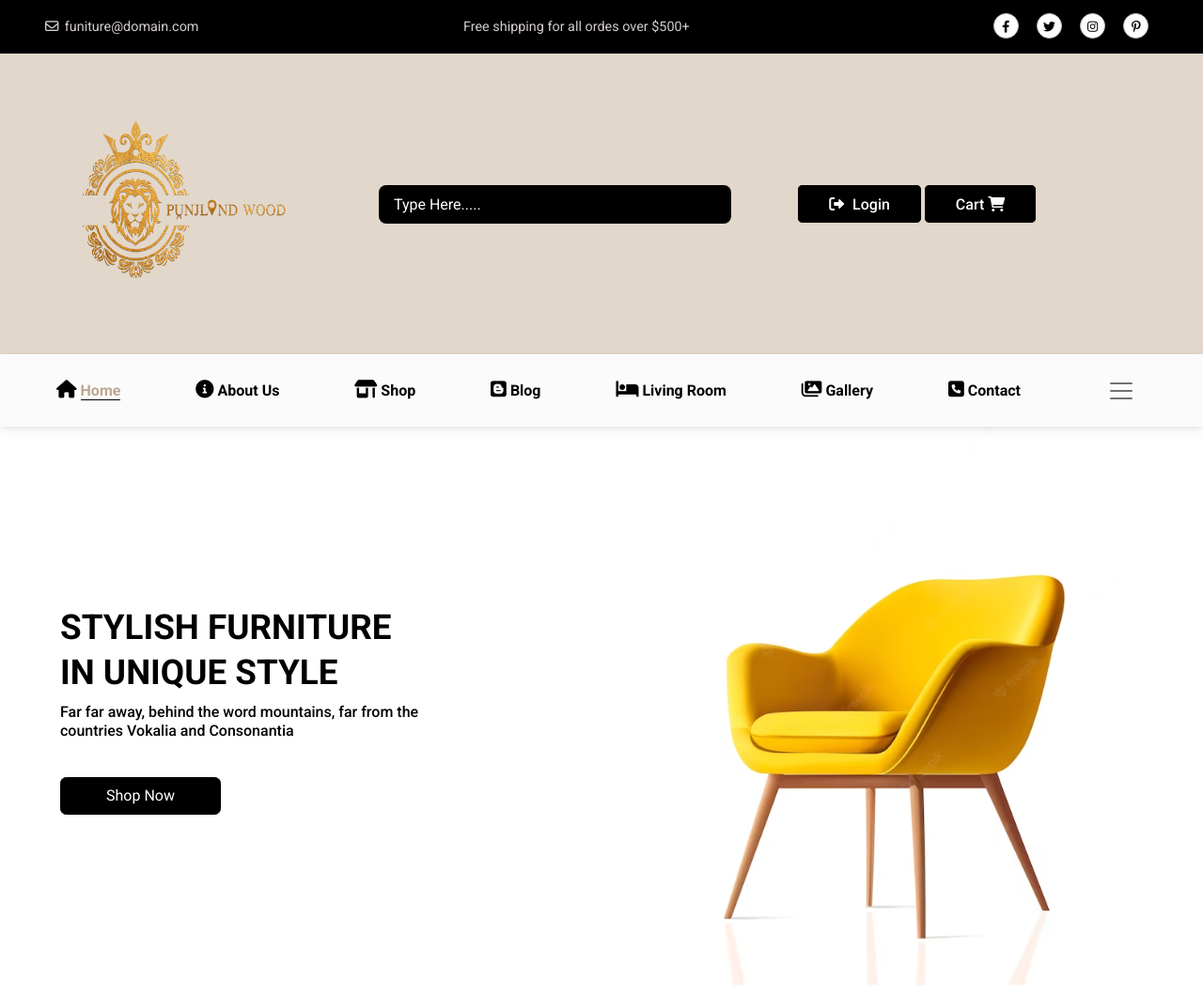
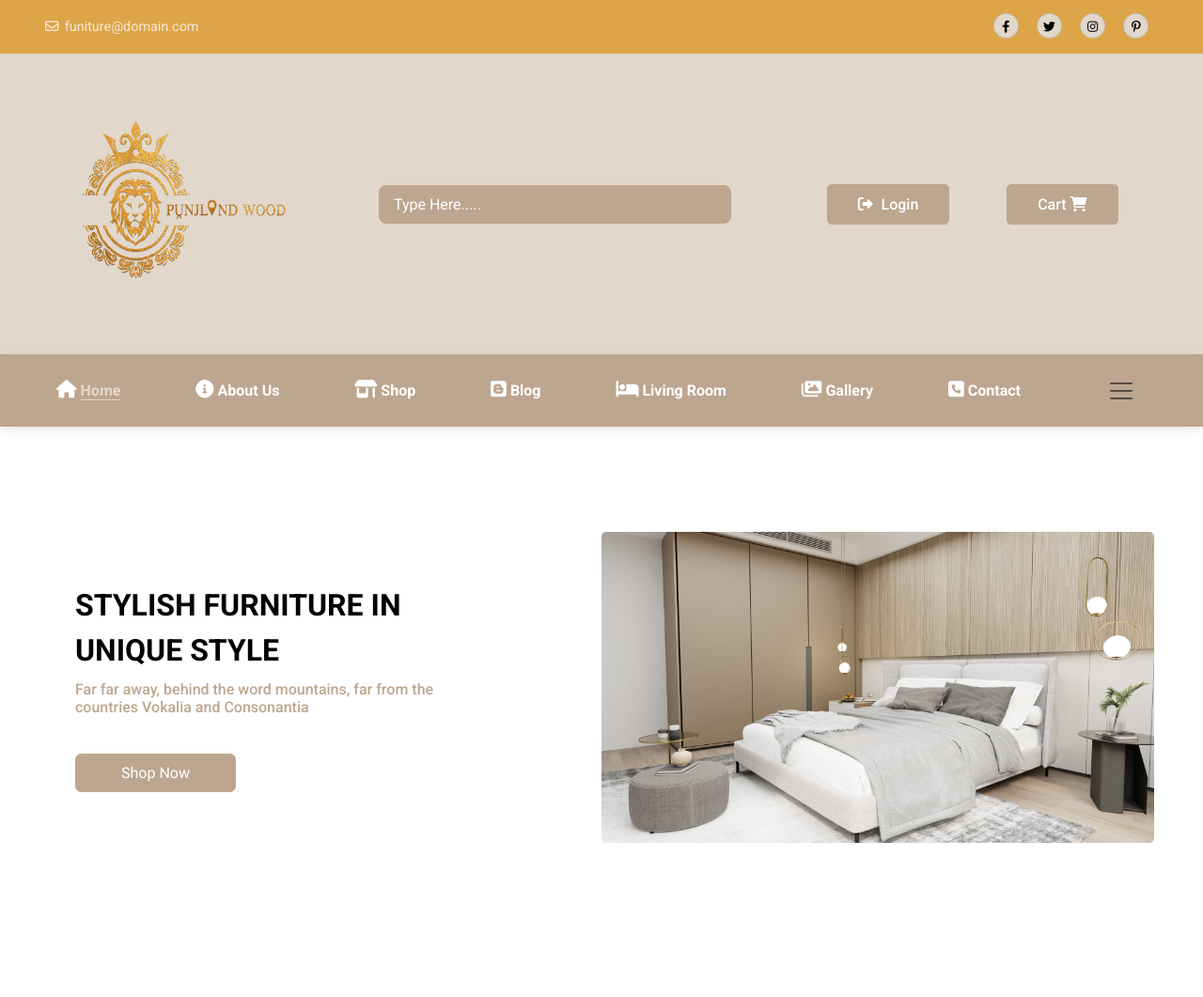
Before and after one commit to pwtnaqash/furniture, a plain HTML site: page index.html in a window 1280 px wide. Shown: the top 1061 px of the page at 94% size. Drawn offline with nearby package versions, Linux system fonts and the light colour scheme.

Commit message:
first commit

```diff
--- a/index.html
+++ b/index.html
@@ -50,7 +50,7 @@
                 <p><i class="fa-regular fa-envelope"></i>funiture@domain.com</p>
             </div>
             <div id="header_text" class="mt-3">
-                <p>Free shipping for all ordes over $500+</p>
+                <!-- <p>Free shipping for all ordes over $500+</p> -->
             </div>
             <div id="header_icon">
                 <ul>
@@ -89,7 +89,7 @@
 
     <!-- navbar llarger screen session -->
     <div class="HeaderNav">
-        <nav class="navbar bg-light" id="main_nav1">
+        <nav class="navbar" id="main_nav1">
             <div class="container-fluid" id="Nav_link">
                 <li>
                     <i class="fa-solid fa-house"></i>
@@ -123,9 +123,9 @@
                     <i class="fa-solid fa-square-phone"></i>
                     <a class="" onclick="changeColor(this)" href="./contect.html">contact</a>
                 </li>
-                <button class="navbar-toggler" type="button" data-bs-toggle="offcanvas"
+                <button class="navbar-toggler"  type="button" data-bs-toggle="offcanvas"
                     data-bs-target="#offcanvasNavbar" aria-controls="offcanvasNavbar">
-                    <span class="navbar-toggler-icon"></span>
+                    <span  class="navbar-toggler-icon"></span>
                 </button>
                 <div class="offcanvas offcanvas-end" tabindex="-1" id="offcanvasNavbar"
                     aria-labelledby="offcanvasNavbarLabel">
@@ -236,8 +236,9 @@
 
             </div>
             <div class="col-md-6" id="banner_session">
-
-                <img src="./images/banner_chair.avif" alt="">
+                <div class="col-md-12">
+                    <img src="./images/bannerBed.jpg" alt="">
+                </div>
             </div>
         </div>
     </div>
@@ -250,7 +251,7 @@
         <div class="row">
             <div class="col-md-3" id="cart_image">
                 <a href="">
-                    <img src="./images/cartlist1/cart1.jpg" alt="">
+                    <img src="./images/site/c_c_cab0003_2.jpg" alt="">
                     <h6>chair WOOD</h6>
                     <p>$120.00</p>
                     <button id="BTN_cart">ADD TO CART</button>
@@ -258,7 +259,7 @@
             </div>
             <div class="col-md-3" id="cart_image">
                 <a href="">
-                    <img src="./images/cartlist1/cart2.jpg" alt="">
+                    <img src="./images/site/c_c_tab0004_2.jpg" alt="">
                     <h6>LOUNGE SOFA</h6>
                     <p>$120.00</p>
                     <button id="BTN_cart">ADD TO CART</button>
@@ -266,7 +267,7 @@
             </div>
             <div class="col-md-3" id="cart_image">
                 <a href="">
-                    <img src="./images/cartlist1/cart3.jpg" alt="">
+                    <img src="./images/site/c_c_tab0009_2.jpg" alt="">
                     <h6>Deco Lamp</h6>
                     <p>$120.00</p>
                     <button id="BTN_cart">ADD TO CART</button>
@@ -274,7 +275,7 @@
             </div>
             <div class="col-md-3" id="cart_image">
                 <a href="">
-                    <img src="./images/cartlist1/cart4.jpg" alt="">
+                    <img src="./images/site/c_c_tab0012_2.jpg" alt="">
                     <h6>TABLE WOOD</h6>
                     <p>$120.00</p>
                     <button id="BTN_cart">ADD TO CART</button>
@@ -298,7 +299,7 @@
 
             </div>
             <div class="col-md-6" id="girl_img_banner">
-                <img src="./images/banner1.webp" alt="">
+                <img src="./images/site/bed2.jpg" alt="">
             </div>
         </div>
     </div>
--- a/style/siteOne.css
+++ b/style/siteOne.css
@@ -12,7 +12,7 @@ body {
 
 /* start header style */
 header {
-    background-color: #000000;
+    background-color: #dda547;
     display: flex;
     justify-content: space-between;
     align-items: center;
@@ -25,7 +25,7 @@ header {
 #Hesder_store p{
     font-size: 1.3rem;
     font-weight: 500;
-    color: white;
+    color: #e2d7cb;
 }
 
 header p {
@@ -47,11 +47,11 @@ header p {
     border-radius: 3rem;
     width: 27px;
     height: 27px;
-    background-color: white;
+    background-color: #e2d7cb;
 }
 
 #header_icon ul li a{
-    color: black;
+    color: white;
     text-decoration: none;
 }
 
@@ -81,7 +81,8 @@ header p {
 
 
 #setVideo img {
-    height: 30vh;
+    height: 40rem !important;
+    /* width: 50%; */
 }
 
 
@@ -90,13 +91,14 @@ header p {
 /* navbar start */
 #main_nav1{
     padding: 1.2rem 3rem;
+    background-color: #bda68f;
 }
 #Nav_link a{
     text-decoration: none;
     font-size: 1rem;
     font-weight: 600;
     text-transform: capitalize;
-    color: #000000;
+    color: white;
 }
 
 #Nav_link
@@ -115,12 +117,12 @@ header p {
     list-style-type: none;
 }
 #Nav_link i{
-    color: #000000;
+    color: white;
     font-size: 1.2rem;
 }
 .active{
-    color:#bda68f !important;
-    border-bottom: 1px solid #000000;
+    color:#e2d7cb !important;
+    border-bottom: 1px solid #e2d7cb;
 }
 
 
@@ -144,28 +146,34 @@ header p {
 #logo_search_bar input{
     width: 80%;
     padding: 0.5rem 1rem;
-    background-color: #000000;
+    background-color: #bda68f;
     border: none;
     border-radius: 0.5rem;
     color: white;
     outline: none;
 }
+
 #logo_search_bar input::placeholder{
     color: white;
 }
+#logo_login_session{
+    /* background-color: red; */
+    display: flex;
+    justify-content: space-around;
+}
 #logo_login_session a{
-    border: 1px solid #000000;
+    border: 1px solid #bda68f;
     text-decoration: none;
     color: white;
     font-size: 1rem;
     font-weight: 500;
-    padding: 0.6rem 2rem;
+    padding: 0.5rem 2rem;
     text-transform: capitalize;
     border-radius: 0.3rem;
-    background-color: #000000;
+    background-color: #bda68f;
 }
 #logo_login_session a:hover{
-    background-color: white;
+    background-color: #e2d7cb;
     color: #000000;
 }
 
@@ -192,12 +200,13 @@ header p {
     align-items: center;
     width: 100%;
     /* background-color: #e2d7cb; */
+    padding: 7rem 1rem;
 }
 #banner_text{
     padding: 0rem 0rem 0rem 4rem;
 }
 #banner_text h3{
-    font-size: 2.3rem;
+    font-size: 2rem;
     line-height: 3rem;
     font-weight: 600;
     color: #000000;
@@ -207,13 +216,13 @@ header p {
 #banner_text h6{
     font-size: 1rem;
     width: 70%;
-    color: #000000;
+    color: #bda68f;
 }
 #banner_text button{
     margin-top: 2rem;
     padding: 0.4rem 3rem;
-    background-color: #000000;
-    border: 1px solid #000000;
+    background-color: #bda68f;
+    border: 1px solid #bda68f;
     border-radius: 0.4rem;
     color: white;
 }
@@ -225,6 +234,7 @@ header p {
 
 #banner_session img{
     width: 100%;
+    border-radius: 0.3rem;
 }
 /* banner session end */
 
@@ -256,9 +266,9 @@ header p {
 }
 #cart_image button{
     color: white;
-    background-color: #000000;
+    background-color: #bda68f;
     padding: 0.4rem 2.5rem;
-    border: 1px solid #000000;
+    border: 1px solid #bda68f;
     border-radius: 0.4rem;
 }
 
@@ -400,7 +410,7 @@ header p {
 }
 #Lift_col2{
     /* background-color: #01321f; */
-    background-image: url('../images/md_cil/maz4.jpg');
+    background-image: url('../images/site/sofa.jpg');
     background-repeat: no-repeat;
     background-size: 100% 100%;
     height: 65vh;
```
Also changed, not shown: images/bannerBed.jpg (added), images/site/Copy of Curves and Carvings Classic Antique Gold Sofa Set.jpg (added), images/site/Copy of Curves_and_Carvings_Diningset1.jpg (added), images/site/Copy of Curves_and_Carvings_golden_console_mirror.jpg (added), images/site/Copy of WhatsApp Image 2022-10-19 at 8.00.18 PM (1).jpeg (added), images/site/Copy of c_c_tab0012_2.jpg (added), images/site/Curves_and_Carvings_Diningset1.jpg (added), images/site/Curves_and_Carvings_golden_console_mirror.jpg (added), images/site/WhatsApp Image 2022-10-19 at 8.00.18 PM (1).jpeg (added), images/site/bed2.jpg (added), images/site/c_c_cab0003_2.jpg (added), images/site/c_c_tab0004_2.jpg (added), images/site/c_c_tab0009_2.jpg (added), images/site/c_c_tab0012_2.jpg (added), 1 more files.
